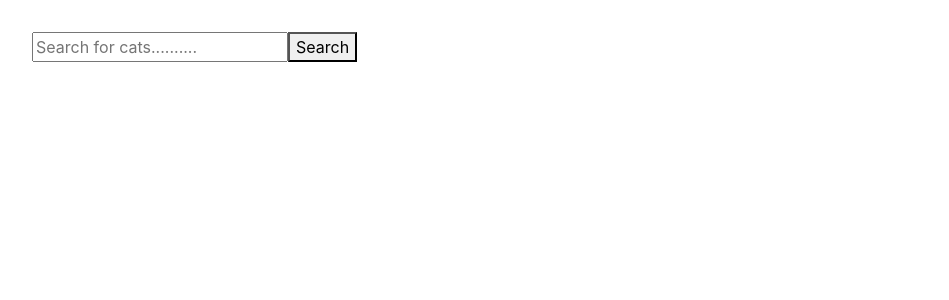
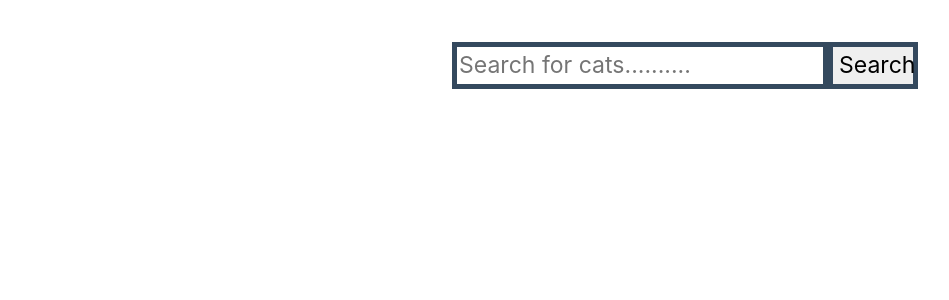
Before and after one commit to Luckyaremu/photo-catalog, a React (Create React App) app: page / in a window 1280 px wide. Shown: the top 300 px of the page, without its empty margins (0-949 px from the left). Built offline with nearby package versions, Linux system fonts and the light colour scheme.

Commit message:
redux conflicts resolved

```diff
--- a/src/components/CatSearch.js
+++ b/src/components/CatSearch.js
@@ -1,5 +1,5 @@
 import React from 'react';
-// import catSearch from '../styles/CatSearch.css';
+import catSearch from '../styles/CatSearch.css';
 
 const CatSearch = ({ handleGetRequest }) => (
   <div className="CatSearch">
--- a/src/components/ImageList.js
+++ b/src/components/ImageList.js
@@ -2,6 +2,8 @@ import React from 'react';
 import { Link } from 'react-router-dom';
 import { connect } from 'react-redux';
 import imageList from '../styles/ImageList.css';
+import 'bootstrap/dist/css/bootstrap.min.css';
+import 'bootstrap/dist/js/bootstrap.bundle.min';
 
 const ImageList = props => {
   console.log(props);
--- a/src/container/CatViews.js
+++ b/src/container/CatViews.js
@@ -1,6 +1,8 @@
 import React from 'react';
 import { Link } from 'react-router-dom';
 import catViews from '../styles/CatViews.css';
+import 'bootstrap/dist/css/bootstrap.min.css';
+import 'bootstrap/dist/js/bootstrap.bundle.min';
 
 const CatViews = props => {
   console.log(props.location.state.image);
@@ -10,10 +12,10 @@ const CatViews = props => {
   return (
     <div className="container">
       <div className="row">
-        <div className="col-sm-12">
+        <div className="col-sm-4">
           <div className="CatView_container">
 
-            <img src={image} alt={tags} className="CatView_image"/>
+            <img src={image} alt={tags} className="CatView_image" />
 
             <div className="CatView_copyright">
               <p>&copy:pixabay</p>
--- a/src/index.js
+++ b/src/index.js
@@ -4,9 +4,9 @@ import './index.css';
 import 'bootstrap/dist/css/bootstrap.min.css';
 import 'bootstrap/dist/js/bootstrap.bundle.min';
 import { Provider } from 'react-redux';
-import { createStore } from "redux"
+import { createStore } from 'redux';
 import App from './App';
-import RootReducer from "../src/reducer/RootReducer"
+import RootReducer from './reducer/RootReducer';
 
 const store = createStore(RootReducer);
 
--- a/src/reducer/RootReducer.js
+++ b/src/reducer/RootReducer.js
@@ -2,8 +2,6 @@ const initState = {
   ImageList: [],
 };
 
-const RootReducer = (state = initState, action) => {
-    return state;
-}
+const RootReducer = (state = initState, action) => state;
 
 export default RootReducer;
--- a/src/styles/CatSearch.css
+++ b/src/styles/CatSearch.css
@@ -1,22 +1,16 @@
 .CatSearch {
-    width: 100px;
-    text-align: center;
-    margin-bottom: 3rem;
-    position: relative;
+    display: flex;
+    justify-content: center;
+    font-size: larger;
+    padding-top: 10px;
+    width: 100%;
+    padding-bottom: 30px;
 }
 
 .CatSearch_form input {
-    margin: 0 auto;
-    background-color: transparent;
-    border: transparent;
-    border-bottom: solid 3px darkblue;
-    padding-bottom: 8px;
-    width: 50px;
-    font-weight: 200px;
-    font-size: 16px;
-    letter-spacing: 2px;
-    color: white;
-    margin-right: 10px;
+   font-size: larger;
+   background-color: white;
+   border: solid 5px #34495e;
 }
 
 .CatSearch_form input:focus {
@@ -26,9 +20,8 @@
   .CatSearch_form button {
     border: 0;
     width: 7%;
+    font-size: larger;
     position: absolute;
-    top: 4px;
-    background: transparent;
-    border: solid 2px #34495e;
-    color: #fff;
+    border: solid 5px #34495e;
+
   }
--- a/src/styles/CatViews.css
+++ b/src/styles/CatViews.css
@@ -4,13 +4,13 @@
     color: #fff;
   }
 
-  .CatView__img {
-    height: 400px;
-    width: auto;
+  .CatView__image {
+    height: 10%;
+    width: 100%;
   }
 
   .CatView__copyright {
-    color: #8f8f8f;
+    color: red;
   }
 
   .CatView__text {
--- a/src/styles/ImageList.css
+++ b/src/styles/ImageList.css
@@ -1,12 +1,11 @@
 .ImageList {
-    display: flex;
-    flex-direction: column;
     width: 100%;
-    height: 100%;
 }
 .ImageList_container {
     border-radius: 1px;
     box-shadow: 1px 2px 34px -13px grey;
+    width: 100%;
+    height: 80%;
     text-align: left;
     overflow: hidden;
     -webkit-border-radius: 1px;
@@ -21,7 +20,8 @@
 }
 
 .ImageList_details {
-    background: gray;
+    font-size: larger;
+    margin-top: 3px;
 }
 
 .ImageList_details button {
@@ -29,4 +29,10 @@
     border: 0;
     background-color: orangered;
     color: white;
+    cursor: pointer;
+    font-size: 20px;
 }
+
+.ImageList_details button:hover{
+    background-color: blue;
+}
```
Also changed, not shown: src/tests/test-utils.js (added, +28 -0 lines), 2 other files (tests, documents, lock files or other folders).
